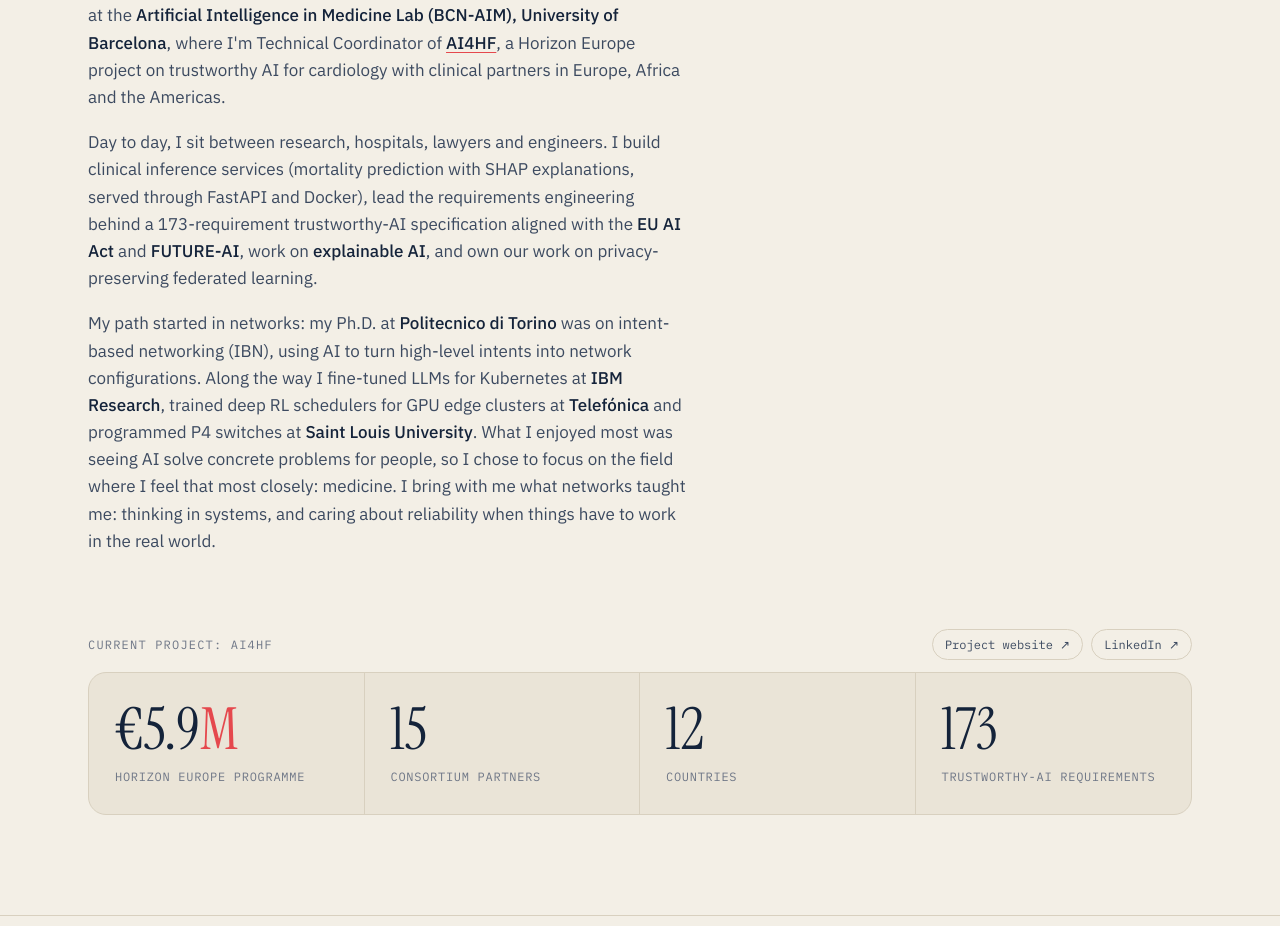
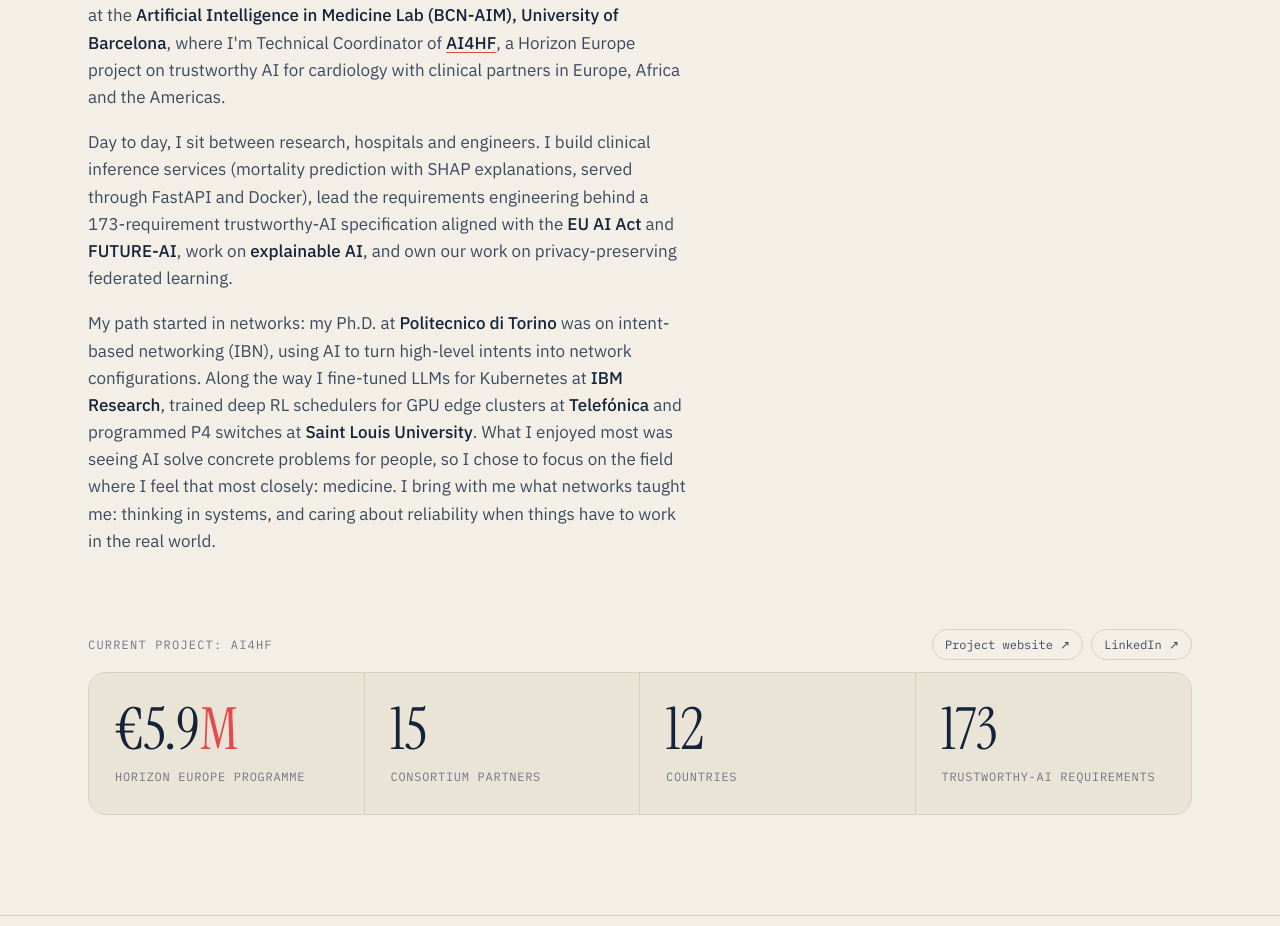
Before and after one commit to AntoninoAngi/antoninoangi.github.io, a plain HTML site: page index.html in a window 1280 px wide. Shown: the part 1322-2248 px from the top of the page. Drawn offline with Linux system fonts and the light colour scheme.

Commit message:
Update index.html

```diff
--- a/index.html
+++ b/index.html
@@ -964,11 +964,11 @@ const T = {
     es:"Mi interés principal es la <b>IA para la salud</b>: modelos que funcionan fuera del paper, con pacientes reales, en hospitales reales y bajo una regulación real. Soy investigador postdoctoral en el <b>Artificial Intelligence in Medicine Lab (BCN-AIM) de la Universidad de Barcelona</b>, donde soy Coordinador Técnico de <a class='p' href='https://www.ai4hf.com' target='_blank' rel='noopener'>AI4HF</a>, un proyecto Horizon Europe sobre IA fiable en cardiología con socios clínicos en Europa, África y América.",
     pt:"Meu principal interesse é a <b>IA para a saúde</b>: modelos que funcionam fora do paper, com pacientes reais, em hospitais reais e sob regulação real. Sou pesquisador de pós-doutorado no <b>Artificial Intelligence in Medicine Lab (BCN-AIM) da Universidade de Barcelona</b>, onde sou Coordenador Técnico do <a class='p' href='https://www.ai4hf.com' target='_blank' rel='noopener'>AI4HF</a>, um projeto Horizon Europe sobre IA confiável em cardiologia com parceiros clínicos na Europa, África e América.",
     ca:"El meu interès principal és la <b>IA per a la salut</b>: models que funcionen fora del paper, amb pacients reals, en hospitals reals i sota una regulació real. Soc investigador postdoctoral a l'<b>Artificial Intelligence in Medicine Lab (BCN-AIM) de la Universitat de Barcelona</b>, on soc Coordinador Tècnic d'<a class='p' href='https://www.ai4hf.com' target='_blank' rel='noopener'>AI4HF</a>, un projecte Horizon Europe sobre IA fiable en cardiologia amb socis clínics a Europa, l'Àfrica i Amèrica."},
-  "about.p2":{en:"Day to day, I sit between research, hospitals, lawyers and engineers. I build clinical inference services (mortality prediction with SHAP explanations, served through FastAPI and Docker), lead the requirements engineering behind a 173-requirement trustworthy-AI specification aligned with the <b>EU AI Act</b> and <b>FUTURE-AI</b>, work on <b>explainable AI</b>, and own our work on privacy-preserving federated learning.",
+  "about.p2":{en:"Day to day, I sit between research, hospitals and engineers. I build clinical inference services (mortality prediction with SHAP explanations, served through FastAPI and Docker), lead the requirements engineering behind a 173-requirement trustworthy-AI specification aligned with the <b>EU AI Act</b> and <b>FUTURE-AI</b>, work on <b>explainable AI</b>, and own our work on privacy-preserving federated learning.",
     it:"Ogni giorno lavoro tra ricerca, ospedali, giuristi e ingegneri. Sviluppo servizi di inferenza clinica (predizione della mortalità con spiegazioni SHAP, servita con FastAPI e Docker), guido la requirements engineering di una specifica di AI affidabile da 173 requisiti allineata all'<b>EU AI Act</b> e a <b>FUTURE-AI</b>, lavoro sulla <b>explainable AI</b> e sono responsabile del nostro lavoro sul federated learning privacy-preserving.",
-    es:"En el día a día trabajo entre investigación, hospitales, juristas e ingenieros. Desarrollo servicios de inferencia clínica (predicción de mortalidad con explicaciones SHAP, servida con FastAPI y Docker), lidero la ingeniería de requisitos de una especificación de IA fiable de 173 requisitos alineada con el <b>EU AI Act</b> y <b>FUTURE-AI</b>, trabajo en <b>IA explicable</b> y soy responsable de nuestro trabajo en federated learning que preserva la privacidad.",
-    pt:"No dia a dia trabalho entre pesquisa, hospitais, juristas e engenheiros. Desenvolvo serviços de inferência clínica (previsão de mortalidade com explicações SHAP, servida com FastAPI e Docker), lidero a engenharia de requisitos de uma especificação de IA confiável com 173 requisitos alinhada com o <b>EU AI Act</b> e o <b>FUTURE-AI</b>, trabalho em <b>IA explicável</b> e sou responsável pelo nosso trabalho em federated learning com preservação da privacidade.",
-    ca:"Al dia a dia treballo entre recerca, hospitals, juristes i enginyers. Desenvolupo serveis d'inferència clínica (predicció de mortalitat amb explicacions SHAP, servida amb FastAPI i Docker), lidero l'enginyeria de requisits d'una especificació d'IA fiable de 173 requisits alineada amb l'<b>EU AI Act</b> i <b>FUTURE-AI</b>, treballo en <b>IA explicable</b> i soc responsable de la nostra feina en federated learning que preserva la privadesa."},
+    es:"En el día a día trabajo entre investigación, hospitales e ingenieros. Desarrollo servicios de inferencia clínica (predicción de mortalidad con explicaciones SHAP, servida con FastAPI y Docker), lidero la ingeniería de requisitos de una especificación de IA fiable de 173 requisitos alineada con el <b>EU AI Act</b> y <b>FUTURE-AI</b>, trabajo en <b>IA explicable</b> y soy responsable de nuestro trabajo en federated learning que preserva la privacidad.",
+    pt:"No dia a dia trabalho entre pesquisa, hospitais e engenheiros. Desenvolvo serviços de inferência clínica (previsão de mortalidade com explicações SHAP, servida com FastAPI e Docker), lidero a engenharia de requisitos de uma especificação de IA confiável com 173 requisitos alinhada com o <b>EU AI Act</b> e o <b>FUTURE-AI</b>, trabalho em <b>IA explicável</b> e sou responsável pelo nosso trabalho em federated learning com preservação da privacidade.",
+    ca:"Al dia a dia treballo entre recerca, hospitals i enginyers. Desenvolupo serveis d'inferència clínica (predicció de mortalitat amb explicacions SHAP, servida amb FastAPI i Docker), lidero l'enginyeria de requisits d'una especificació d'IA fiable de 173 requisits alineada amb l'<b>EU AI Act</b> i <b>FUTURE-AI</b>, treballo en <b>IA explicable</b> i soc responsable de la nostra feina en federated learning que preserva la privadesa."},
   "about.p3":{en:"My path started in networks: my Ph.D. at <b>Politecnico di Torino</b> was on intent-based networking (IBN), using AI to turn high-level intents into network configurations. Along the way I fine-tuned LLMs for Kubernetes at <b>IBM Research</b>, trained deep RL schedulers for GPU edge clusters at <b>Telefónica</b> and programmed P4 switches at <b>Saint Louis University</b>. What I enjoyed most was seeing AI solve concrete problems for people, so I chose to focus on the field where I feel that most closely: medicine. I bring with me what networks taught me: thinking in systems, and caring about reliability when things have to work in the real world.",
     it:"Il mio percorso è partito dalle reti: durante il dottorato al <b>Politecnico di Torino</b> mi sono occupato di intent-based networking (IBN), usando l'AI per tradurre intenti di alto livello in configurazioni di rete. Nel frattempo ho fatto fine-tuning di LLM per Kubernetes in <b>IBM Research</b>, addestrato scheduler deep RL per cluster edge con GPU in <b>Telefónica</b> e programmato switch P4 alla <b>Saint Louis University</b>. Quello che mi appassionava di più era vedere l'AI risolvere problemi concreti per le persone, così ho scelto di concentrarmi sul campo in cui lo sento più vicino: la medicina. Porto con me ciò che le reti mi hanno insegnato: ragionare per sistemi e curare l'affidabilità quando le cose devono funzionare nel mondo reale.",
     es:"Mi camino empezó en las redes: en mi doctorado en el <b>Politecnico di Torino</b> trabajé en intent-based networking (IBN), usando la IA para traducir intenciones de alto nivel en configuraciones de red. Por el camino hice fine-tuning de LLM para Kubernetes en <b>IBM Research</b>, entrené schedulers de deep RL para clústeres edge con GPU en <b>Telefónica</b> y programé switches P4 en la <b>Saint Louis University</b>. Lo que más me apasionaba era ver la IA resolver problemas concretos para las personas, así que decidí centrarme en el campo donde lo siento más cerca: la medicina. Me llevo lo que aprendí en las redes: pensar en sistemas y cuidar la fiabilidad cuando las cosas tienen que funcionar en el mundo real.",
```
